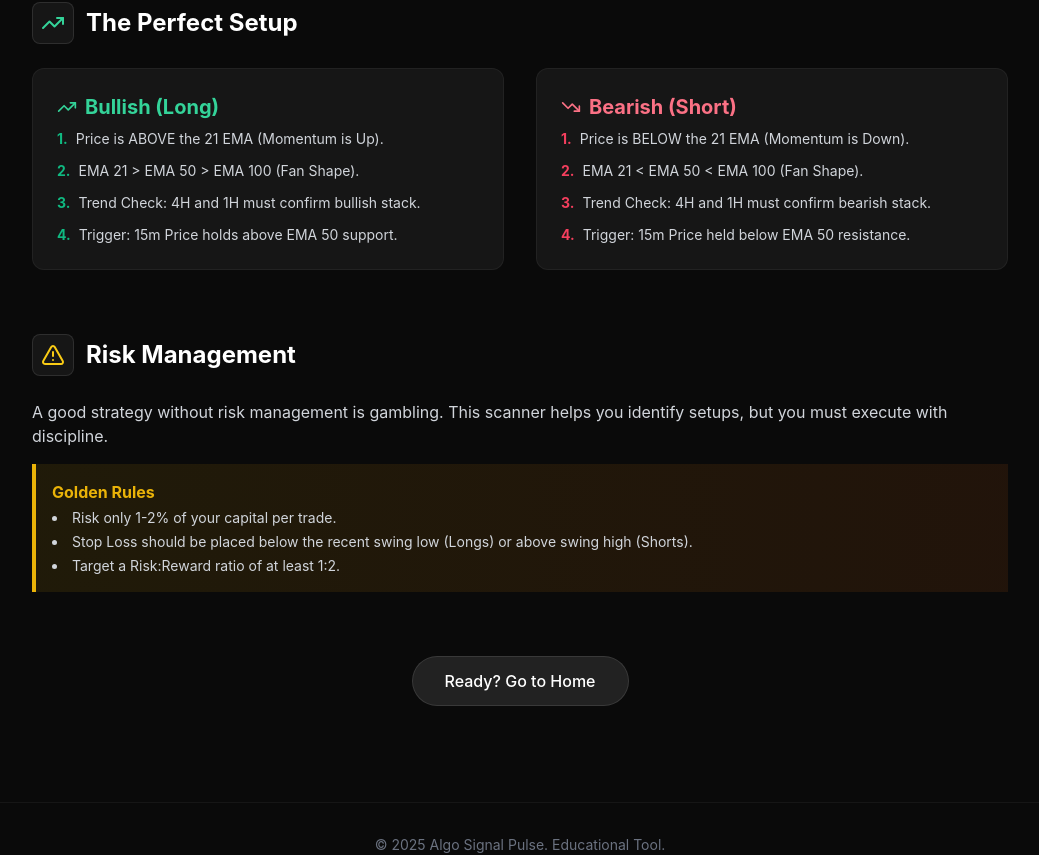
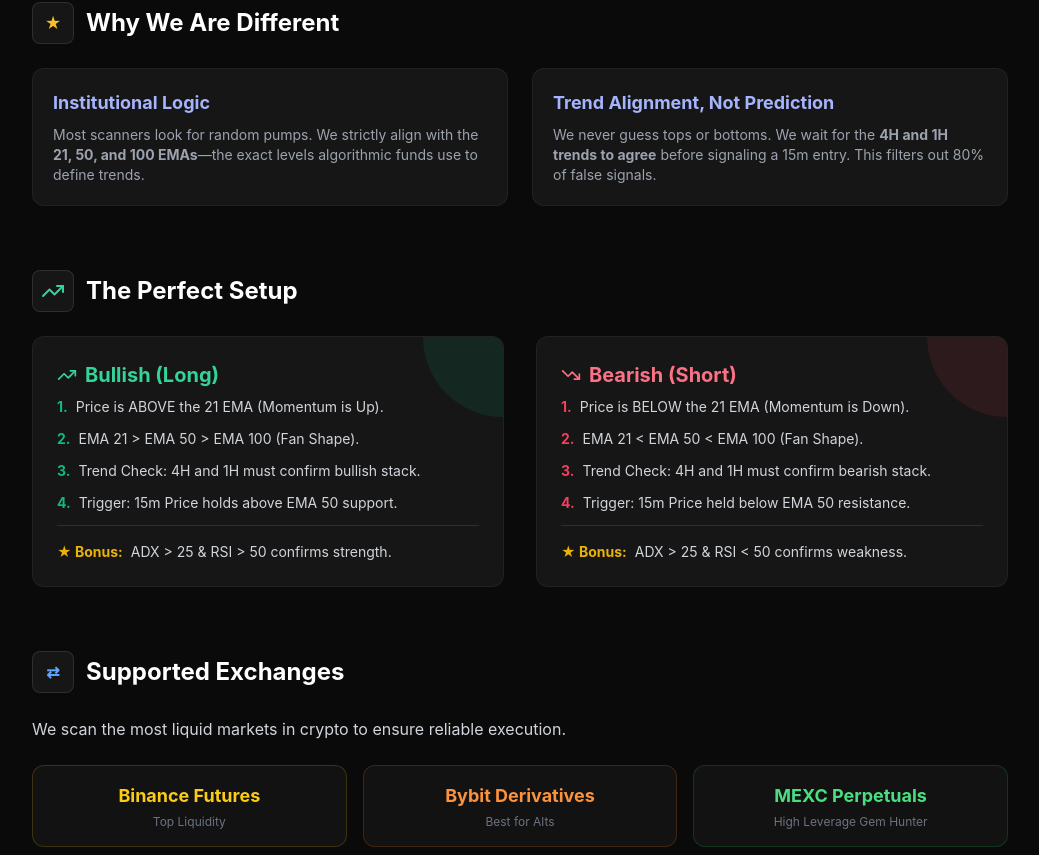
Before and after one commit to sainathtaidalwar/ema-scanner, a React (Vite) app in the folder webapp/: page /learn in a window 1280 px wide. Shown: the part 526-1381 px from the top of the page, without its empty margins (120-1159 px from the left). Built offline with nearby package versions, Linux system fonts and the light colour scheme; no server answers.

Commit message:
feat: update Learn Strategy page with differentiation, new exchanges, and ADX/RSI details

```diff
--- a/webapp/src/components/LearnStrategy.jsx
+++ b/webapp/src/components/LearnStrategy.jsx
@@ -42,10 +42,29 @@ const LearnStrategy = () => {
                     </div>
                 </Section>
 
+                {/* Section 1.5: Why We Are Different */}
+                <Section title="Why We Are Different" icon={<div className="w-6 h-6 text-amber-400 font-bold text-center">★</div>}>
+                    <div className="grid md:grid-cols-2 gap-6">
+                        <div className="bg-white/5 p-5 rounded-xl border border-white/5">
+                            <h3 className="font-bold text-lg mb-2 text-indigo-300">Institutional Logic</h3>
+                            <p className="text-sm text-gray-400">
+                                Most scanners look for random pumps. We strictly align with the <strong>21, 50, and 100 EMAs</strong>—the exact levels algorithmic funds use to define trends.
+                            </p>
+                        </div>
+                        <div className="bg-white/5 p-5 rounded-xl border border-white/5">
+                            <h3 className="font-bold text-lg mb-2 text-indigo-300">Trend Alignment, Not Prediction</h3>
+                            <p className="text-sm text-gray-400">
+                                We never guess tops or bottoms. We wait for the <strong>4H and 1H trends to agree</strong> before signaling a 15m entry. This filters out 80% of false signals.
+                            </p>
+                        </div>
+                    </div>
+                </Section>
+
                 {/* Section 2: The Setup */}
                 <Section title="The Perfect Setup" icon={<TrendingUp className="w-6 h-6 text-emerald-400" />}>
                     <div className="grid md:grid-cols-2 gap-8">
-                        <div className="bg-white/5 border border-white/5 rounded-xl p-6">
+                        <div className="bg-white/5 border border-white/5 rounded-xl p-6 relative overflow-hidden">
+                            <div className="absolute top-0 right-0 w-20 h-20 bg-emerald-500/10 rounded-bl-full pointer-events-none" />
                             <h3 className="text-xl font-bold text-emerald-400 mb-2 flex items-center gap-2">
                                 <TrendingUp className="w-5 h-5" /> Bullish (Long)
                             </h3>
@@ -54,9 +73,11 @@ const LearnStrategy = () => {
                                 <li className="flex gap-2"><span className="text-emerald-500 font-bold">2.</span> EMA 21 {'>'} EMA 50 {'>'} EMA 100 (Fan Shape).</li>
                                 <li className="flex gap-2"><span className="text-emerald-500 font-bold">3.</span> Trend Check: 4H and 1H must confirm bullish stack.</li>
                                 <li className="flex gap-2"><span className="text-emerald-500 font-bold">4.</span> Trigger: 15m Price holds above EMA 50 support.</li>
+                                <li className="flex gap-2 mt-4 pt-4 border-t border-white/10"><span className="text-yellow-500 font-bold">★ Bonus:</span> ADX {'>'} 25 & RSI {'>'} 50 confirms strength.</li>
                             </ul>
                         </div>
-                        <div className="bg-white/5 border border-white/5 rounded-xl p-6">
+                        <div className="bg-white/5 border border-white/5 rounded-xl p-6 relative overflow-hidden">
+                            <div className="absolute top-0 right-0 w-20 h-20 bg-rose-500/10 rounded-bl-full pointer-events-none" />
                             <h3 className="text-xl font-bold text-rose-400 mb-2 flex items-center gap-2">
                                 <TrendingDown className="w-5 h-5" /> Bearish (Short)
                             </h3>
@@ -65,8 +86,21 @@ const LearnStrategy = () => {
                                 <li className="flex gap-2"><span className="text-rose-500 font-bold">2.</span> EMA 21 {'<'} EMA 50 {'<'} EMA 100 (Fan Shape).</li>
                                 <li className="flex gap-2"><span className="text-rose-500 font-bold">3.</span> Trend Check: 4H and 1H must confirm bearish stack.</li>
                                 <li className="flex gap-2"><span className="text-rose-500 font-bold">4.</span> Trigger: 15m Price held below EMA 50 resistance.</li>
+                                <li className="flex gap-2 mt-4 pt-4 border-t border-white/10"><span className="text-yellow-500 font-bold">★ Bonus:</span> ADX {'>'} 25 & RSI {'<'} 50 confirms weakness.</li>
                             </ul>
                         </div>
+                    </div>
+                </Section>
+
+                {/* Section 2.5: Supported Exchanges */}
+                <Section title="Supported Exchanges" icon={<div className="w-6 h-6 text-blue-400 font-bold text-center">⇄</div>}>
+                    <p className="text-gray-300 mb-6">
+                        We scan the most liquid markets in crypto to ensure reliable execution.
+                    </p>
+                    <div className="grid grid-cols-1 md:grid-cols-3 gap-4">
+                        <ExchangeCard name="Binance Futures" desc="Top Liquidity" color="text-yellow-400" border="border-yellow-500/20" />
+                        <ExchangeCard name="Bybit Derivatives" desc="Best for Alts" color="text-orange-400" border="border-orange-500/20" />
+                        <ExchangeCard name="MEXC Perpetuals" desc="High Leverage Gem Hunter" color="text-green-400" border="border-green-500/20" />
                     </div>
                 </Section>
 
@@ -147,4 +181,18 @@ EmaCard.propTypes = {
     color: PropTypes.string.isRequired,
 };
 
+const ExchangeCard = ({ name, desc, color, border }) => (
+    <div className={`bg-dark-800 p-4 rounded-xl border ${border} text-center group hover:bg-white/5 transition-colors`}>
+        <div className={`text-lg font-bold ${color} mb-1 group-hover:scale-105 transition-transform`}>{name}</div>
+        <div className="text-xs text-gray-500">{desc}</div>
+    </div>
+);
+
+ExchangeCard.propTypes = {
+    name: PropTypes.string.isRequired,
+    desc: PropTypes.string.isRequired,
+    color: PropTypes.string.isRequired,
+    border: PropTypes.string.isRequired,
+};
+
 export default LearnStrategy;
```
